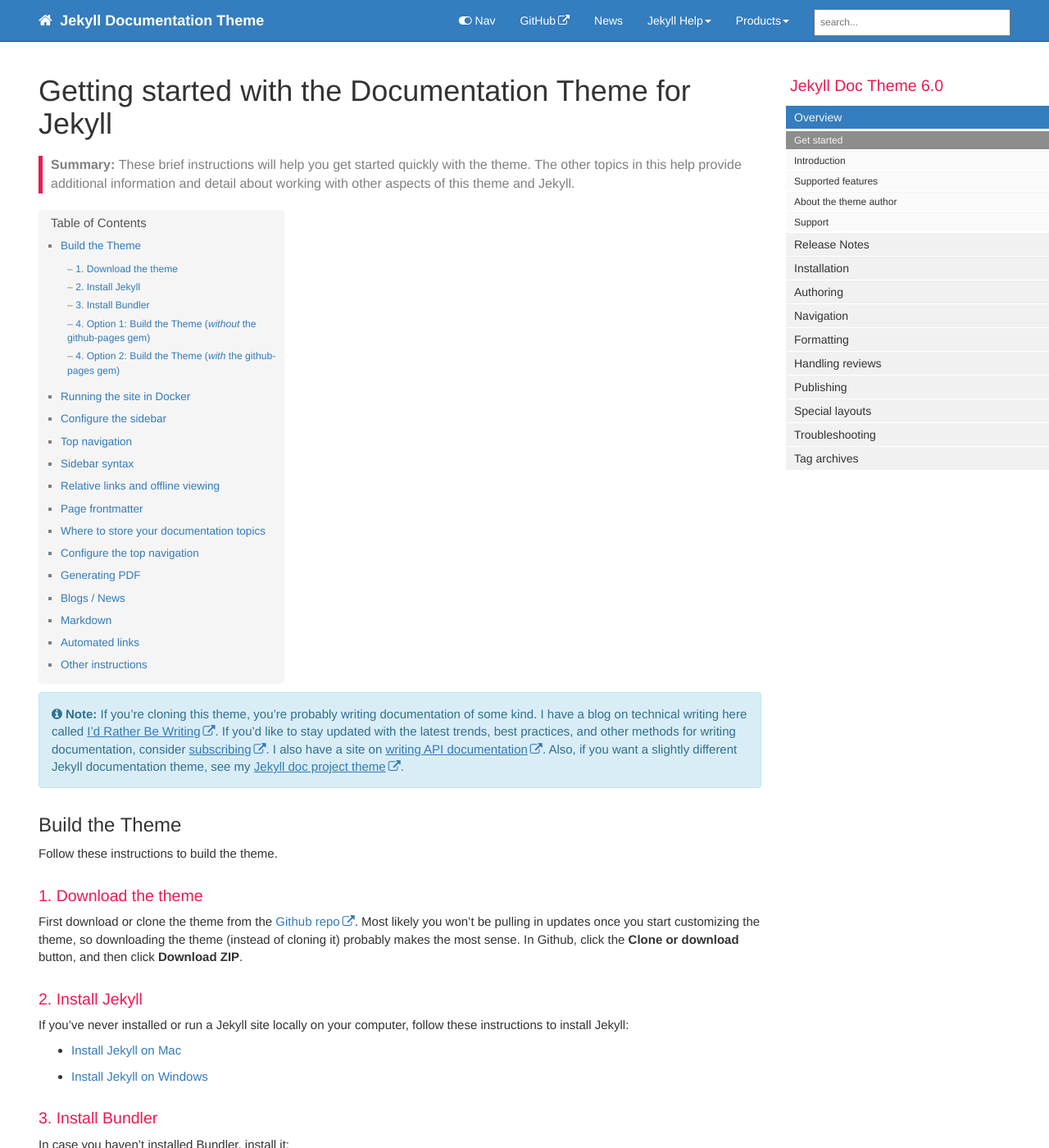
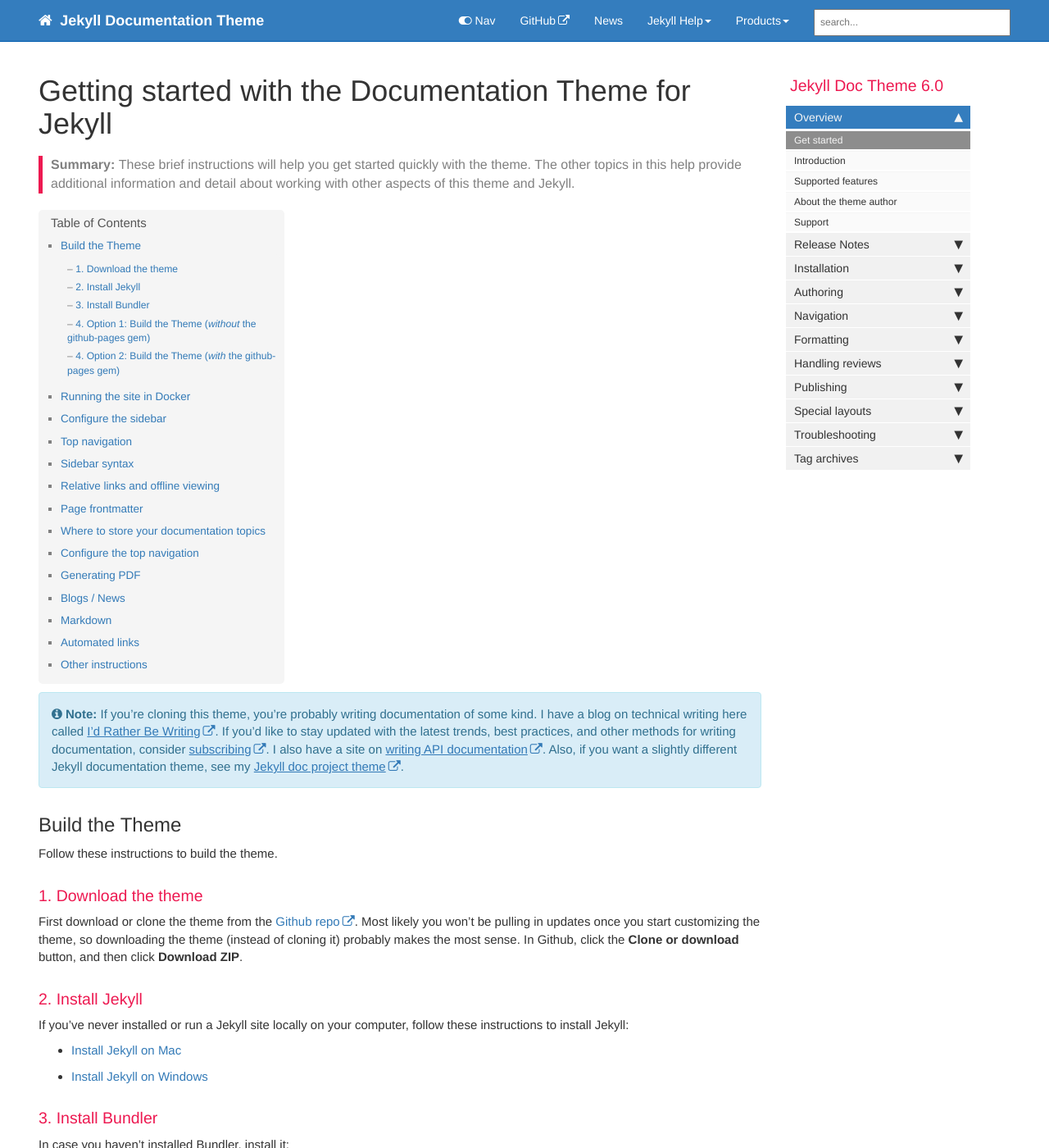
Before and after one commit to RadWolfie/Theme-Test, a Jekyll site: the page built from index.md, in a window 1280 px wide and 1400 px high. Shown: the whole window at 82% size. Built offline with Jekyll 4.4.1, drawn with Linux system fonts in a browser that asks for light colours; nearby versions of some CDN libraries; comment, search, counter and statistics services are not loaded.

Commit message:
Remove width for Edge browser fix

```diff
--- a/css/custom/customstyles.css
+++ b/css/custom/customstyles.css
@@ -6,7 +6,7 @@
 }
 @media (min-width: 1000px) {
     ul#mysidebar {
-        width: 100% !important;
+/*        width: 100% !important; */ /* Does not work for MS Edge browser */
         float: right !important;
     }
 }
```
